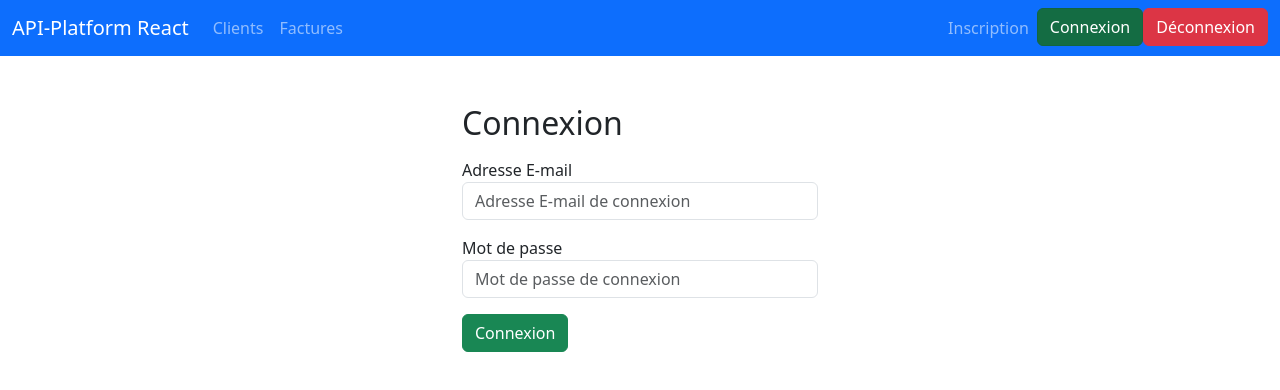
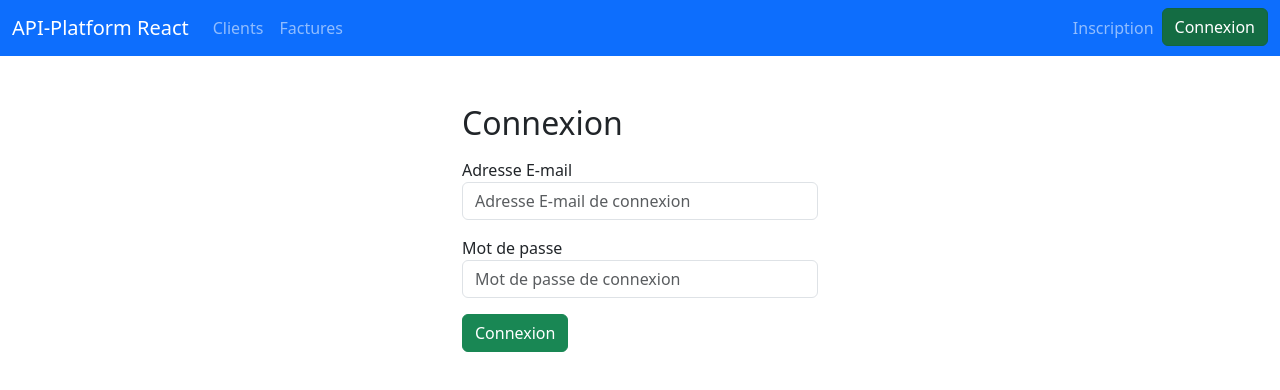
Before and after one commit to webepse/api-react-2026, a React (Create React App) app: page /login in a window 1280 px wide. Shown: the top 390 px of the page. Built offline with nearby package versions, Linux system fonts and the light colour scheme.

Commit message:
Authentification V2

```diff
--- a/src/App.js
+++ b/src/App.js
@@ -6,19 +6,25 @@ import CustomersPage from "./pages/CustomersPage";
 import CustomerPageWithPagination from "./pages/CustomerPageWithPagination";
 import InvoicesPage from "./pages/InvoicesPage";
 import LoginPage from "./pages/LoginPage";
+import authAPI from "./services/authAPI";
+import {useState} from "react";
+
+authAPI.setup()
 
 function App() {
-  return (
+  const [isAuthenticated, setIsAuthenticated] = useState(authAPI.isAuthenticated())
+
+    return (
         <Router>
 
-            <Navbar />
+            <Navbar isAuthenticated={isAuthenticated} onLogout={setIsAuthenticated}/>
             <main className="container pt-5">
                 <Routes>
                     <Route path="/" element={<HomePage />} />
                     <Route path="/customers" element={<CustomersPage />} />
                     <Route path="/customerspage" element={<CustomerPageWithPagination />} />
                     <Route path="/invoices" element={<InvoicesPage />} />
-                    <Route path="/login" element={<LoginPage />} />
+                    <Route path="/login" element={<LoginPage onLogin={setIsAuthenticated} />} />
                 </Routes>
             </main>
         </Router>
--- a/src/components/Navbar.jsx
+++ b/src/components/Navbar.jsx
@@ -1,6 +1,15 @@
 import {NavLink, useNavigate} from "react-router-dom";
+import authAPI from "../services/authAPI";
 
 const Navbar = (props) => {
+    const navigate = useNavigate()
+
+    const handleLogout = () => {
+        authAPI.logout()
+        props.onLogout(false)
+        navigate("/login", {replace: true})
+    }
+
     return (
         <nav className="navbar navbar-expand-lg navbar-dark bg-primary">
             <div className="container-fluid">
@@ -19,15 +28,20 @@ const Navbar = (props) => {
                         </li>
                     </ul>
                     <ul className="navbar-nav ms-auto">
+                        {(!props.isAuthenticated) ? (
+                            <>
                                 <li className="nav-item">
                                     <a href="#" className="nav-link">Inscription</a>
                                 </li>
                                 <li className="nav-item">
                                     <NavLink to="/login" className="btn btn-success">Connexion</NavLink>
                                 </li>
+                            </>
+                        ) : (
                             <li className="nav-item">
-                            <button className="btn btn-danger">Déconnexion</button>
+                                <button onClick={handleLogout} className="btn btn-danger">Déconnexion</button>
                             </li>
+                        )}
                     </ul>
                 </div>
             </div>
--- a/src/pages/LoginPage.jsx
+++ b/src/pages/LoginPage.jsx
@@ -1,7 +1,9 @@
 import {useState} from 'react'
 import authAPI from '../services/authAPI'
+import {useNavigate} from 'react-router-dom'
 
-const LoginPage = () => {
+const LoginPage = (props) => {
+    const navigate = useNavigate()
 
     const [credentials, setCredentials] = useState({
         username: "",
@@ -15,6 +17,8 @@ const LoginPage = () => {
         try{
             await authAPI.authenticate(credentials)
             setError()
+            props.onLogin(true)
+            navigate("/customers", {replace: true})
         }catch(error){
             setError("Aucun compte ne possède cette adresse e-mail ou les informations ne correspondent pas")
         }
--- a/src/services/authAPI.jsx
+++ b/src/services/authAPI.jsx
@@ -34,8 +34,23 @@ function setup() {
     }
 }
 
+function isAuthenticated() {
+    const token = window.localStorage.getItem("authToken")
+    if(token)
+    {
+        const jwtData = jwtDecode(token)
+        if((jwtData.exp * 1000) > new Date().getTime())
+        {
+            return true
+        }
+        return false // token expiré
+    }
+    return false // pas de token
+}
+
 export default {
     authenticate: authenticate,
     logout: logout,
-    setup: setup
+    setup: setup,
+    isAuthenticated: isAuthenticated
 }
```
Lines whose indentation alone changed are shown as unchanged.
